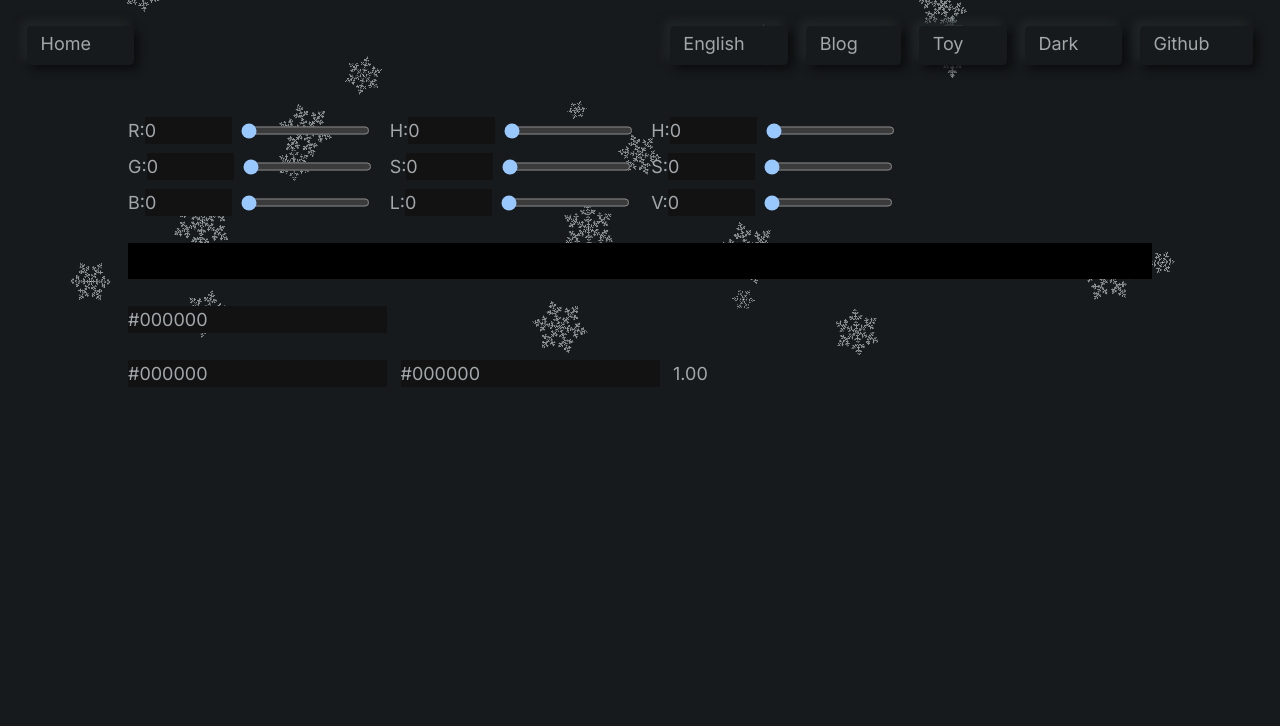
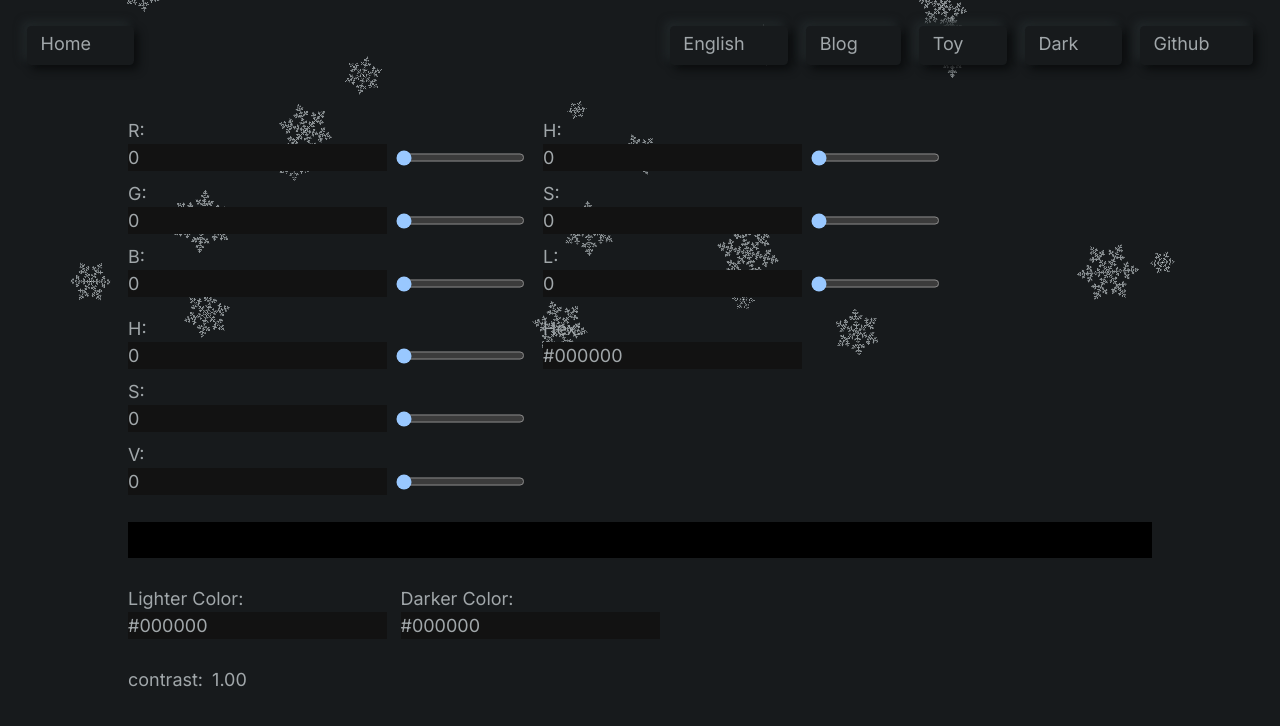
Before and after one commit to 2nonnon/blog, a Next.js app: page /toys/color in a window 1280 px wide. Shown: the top 726 px of the page. Built offline with nearby package versions, Linux system fonts and the light colour scheme; some icons are missing.

Commit message:
html结构优化

```diff
--- a/pages/toys/color/index.tsx
+++ b/pages/toys/color/index.tsx
@@ -22,19 +22,17 @@ interface ColorInputProps {
 
 const ColorInput = ({ range, value, handleChange }: ColorInputProps) => {
   return (<>
-    <ul className='flex flex-col gap-2'>
+    <form className='flex flex-col gap-2'>
       {Object.keys(range).map((key) => {
         return (
-          <li key={key} className='flex gap-2'>
-            <label>
-              <span>{`${key}:`}</span>
-              <input type="number" min={range[key].min} max={range[key].max} value={value[key]} onChange={handleChange(key)}/>
-            </label>
+          <fieldset key={key} className='flex gap-2'>
+            <legend>{`${key}:`}</legend>
+            <input min={range[key].min} max={range[key].max} value={value[key]} onChange={handleChange(key)}/>
             <input type="range" min={range[key].min} max={range[key].max} value={value[key]} onChange={handleChange(key)}/>
-          </li>
+          </fieldset>
         )
       })}
-    </ul>
+    </form>
   </>)
 }
 
@@ -114,11 +112,26 @@ const Contrast = () => {
     setContrast(getContrast(`#${hex1.R}${hex1.G}${hex1.B}`, `#${hex2.R}${hex2.G}${hex2.B}`))
   }, [hex1, hex2])
 
-  return (<div className='my-6 flex gap-3 flex-wrap'>
-    <input type="text" key={`#${hex1.R}${hex1.G}${hex1.B}1`} defaultValue={`#${hex1.R}${hex1.G}${hex1.B}`} onBlur={handleChangeHEX1} />
-    <input type="text" key={`#${hex2.R}${hex2.G}${hex2.B}2`} defaultValue={`#${hex2.R}${hex2.G}${hex2.B}`} onBlur={handleChangeHEX2} />
-    <span>{contrast}</span>
-  </div>)
+  return (<>
+    <section>
+      <form className='my-6 flex gap-3 flex-wrap'>
+        <label>
+          <div>Lighter Color:</div>
+          <input type="text" key={`#${hex1.R}${hex1.G}${hex1.B}1`} defaultValue={`#${hex1.R}${hex1.G}${hex1.B}`} onBlur={handleChangeHEX1} />
+        </label>
+        <label>
+          <div>Darker Color:</div>
+          <input type="text" key={`#${hex2.R}${hex2.G}${hex2.B}2`} defaultValue={`#${hex2.R}${hex2.G}${hex2.B}`} onBlur={handleChangeHEX2} />
+        </label>
+      </form>
+      <dl>
+        <div className='flex gap-2'>
+          <dt>contrast:</dt>
+          <dl>{contrast}</dl>
+        </div>
+      </dl>
+    </section>
+  </>)
 }
 
 const Color = ({ dictionary }: { locale: LocaleType
@@ -174,21 +187,27 @@ const Color = ({ dictionary }: { locale: LocaleType
       <Head>
         <title>{copies.title}</title>
       </Head>
-      <h1 className='hidden'>{copies.title}</h1>
-      <section className='max-w-screen-lg mx-auto py-6 w-full'>
-        <div className='flex flex-wrap gap-4 mb-6'>
-          <ColorInput value={rgb} range={rgbRange} handleChange={handleChangeRGB}></ColorInput>
-          <ColorInput value={hsl} range={hslRange} handleChange={handleChangeHSL}></ColorInput>
-          <ColorInput value={hsv} range={hsvRange} handleChange={handleChangeHSV}></ColorInput>
-        </div>
-        <div className='mb-6'>
-          <div className='h-8' style={{ backgroundColor: `rgb(${rgb.R},${rgb.G},${rgb.B})` }}></div>
-        </div>
-        <div>
-          <input type="text" key={`#${hex.R}${hex.G}${hex.B}`} defaultValue={`#${hex.R}${hex.G}${hex.B}`} onBlur={handleChangeHEX} />
-        </div>
+      <div className='max-w-screen-lg mx-auto py-6 w-full'>
+        <section>
+          <ul className='flex flex-wrap gap-4 mb-6' role='list'>
+            <li><ColorInput value={rgb} range={rgbRange} handleChange={handleChangeRGB}></ColorInput></li>
+            <li><ColorInput value={hsl} range={hslRange} handleChange={handleChangeHSL}></ColorInput></li>
+            <li><ColorInput value={hsv} range={hsvRange} handleChange={handleChangeHSV}></ColorInput></li>
+            <li>
+              <form>
+                <fieldset>
+                  <legend>Hex:</legend>
+                  <input type="text" key={`#${hex.R}${hex.G}${hex.B}`} defaultValue={`#${hex.R}${hex.G}${hex.B}`} onBlur={handleChangeHEX} />
+                </fieldset>
+              </form>
+            </li>
+          </ul>
+          <div className='mb-6'>
+            <div className='h-8' style={{ backgroundColor: `rgb(${rgb.R},${rgb.G},${rgb.B})` }}></div>
+          </div>
+        </section>
         <Contrast></Contrast>
-      </section>
+      </div>
     </>
   )
 }
--- a/utils/color/contrast.ts
+++ b/utils/color/contrast.ts
@@ -43,7 +43,5 @@ export const getContrast = (color1: string, color2: string) => {
 
   const L2 = getRelativeLuminance(rgb2.R / 255, rgb2.G / 255, rgb2.B / 255)
 
-  console.log(rgb1, rgb2)
-
   return ((L1 + 0.05) / (L2 + 0.05)).toFixed(2)
 }
```
